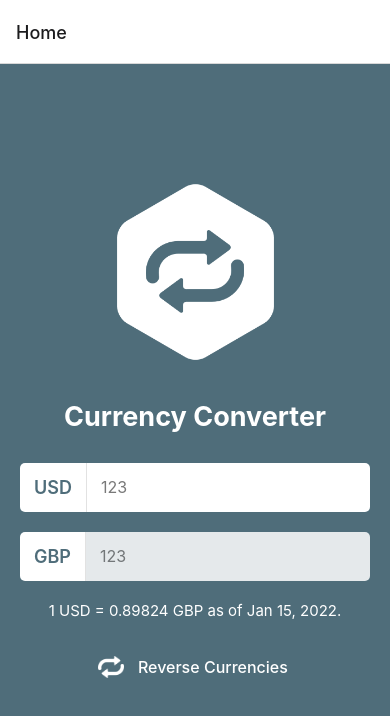
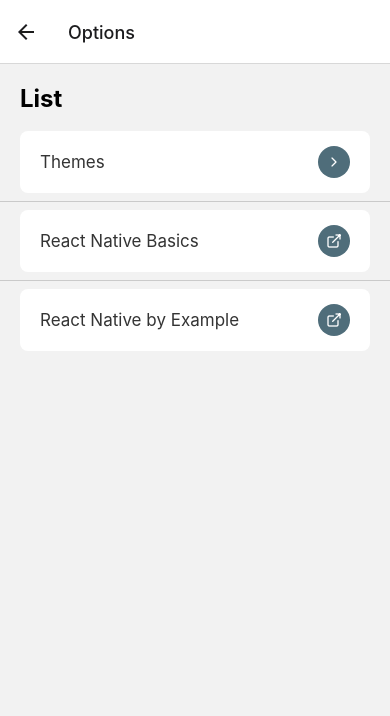
Before and after one commit to AhmadNasrHosna/rn-app-currency-converter, a React Native app: screen /Options in a window 390 px wide. Shown: the top 716 px of the page. Built offline with nearby package versions, Linux system fonts and the light colour scheme.

Commit message:
Add Option screens and install  react-native-vector-icons library.

```diff
--- a/App.js
+++ b/App.js
@@ -1,6 +1,5 @@
 import React from 'react';
 
-import {Home} from './src/screens';
 import Navigation from './src/navigation';
 
 const App = () => {
--- a/package.json
+++ b/package.json
@@ -19,7 +19,8 @@
     "react-native-gesture-handler": "^2.1.1",
     "react-native-reanimated": "^2.3.1",
     "react-native-safe-area-context": "^3.3.2",
-    "react-native-screens": "^3.10.1"
+    "react-native-screens": "^3.10.1",
+    "react-native-vector-icons": "^9.0.0"
   },
   "devDependencies": {
     "@babel/core": "^7.12.9",
--- a/src/navigation/index.js
+++ b/src/navigation/index.js
@@ -3,13 +3,14 @@
 import {createStackNavigator} from '@react-navigation/stack';
 
 // Screens
-import {Home} from '../screens';
+import {Home, Options} from '../screens';
 
 const MainStack = createStackNavigator();
 
 const MainStackScreen = () => (
   <MainStack.Navigator>
     <MainStack.Screen name="Home" component={Home} />
+    <MainStack.Screen name="Options" component={Options} />
   </MainStack.Navigator>
 );
 
--- a/src/screens/Home/Home.js
+++ b/src/screens/Home/Home.js
@@ -1,4 +1,4 @@
-import React, {useEffect, useRef, useState} from 'react';
+import React, { useEffect, useRef, useState} from 'react';
 import {View, StatusBar, Image, Text, ScrollView} from 'react-native';
 import {colors} from '../../theme';
 import {Button, ConversionInput, KeyboardSpacer} from '../../components';
--- /dev/null
+++ b/src/screens/Options.js
@@ -0,0 +1,92 @@
+import React from 'react';
+import {
+  Text,
+  View,
+  TouchableOpacity,
+  StyleSheet,
+  ScrollView,
+} from 'react-native';
+import FeatherIcon from 'react-native-vector-icons/Feather';
+import {RowSeparator} from '../components';
+import {colors} from '../theme';
+import {openURL} from '../utils';
+
+const OptionListItem = ({text, iconRight, onPress}) => {
+  return (
+    <TouchableOpacity style={styles.optionListItem} onPress={onPress}>
+      <Text style={styles.optionListItemText}>{text}</Text>
+      <View style={styles.rightIconWrapper}>{iconRight}</View>
+    </TouchableOpacity>
+  );
+};
+
+const Options = () => {
+  return (
+    <View style={styles.optionsListWrapper}>
+      <Text style={styles.optionListHeading}>List</Text>
+      <ScrollView>
+        <OptionListItem
+          text="Themes"
+          iconRight={
+            <FeatherIcon name="chevron-right" size={16} color="#fff" />
+          }
+          onPress={() => openURL('https://learn.reactnativeschool.com')}
+        />
+        <RowSeparator />
+        <OptionListItem
+          text="React Native Basics"
+          iconRight={
+            <FeatherIcon name="external-link" size={16} color="#fff" />
+          }
+          onPress={() => openURL('xhttps://lesarn.reactnativeschool.com')}
+        />
+        <RowSeparator />
+        <OptionListItem
+          text="React Native by Example"
+          iconRight={
+            <FeatherIcon name="external-link" size={16} color="#fff" />
+          }
+          onPress={() => openURL('https://learn.reactnativeschool.com')}
+        />
+      </ScrollView>
+    </View>
+  );
+};
+
+const styles = StyleSheet.create({
+  optionsListWrapper: {
+    flex: 1,
+    paddingVertical: 20,
+  },
+  optionListHeading: {
+    fontSize: 24,
+    fontWeight: '700',
+    paddingHorizontal: 20,
+    marginBottom: 10,
+  },
+  optionListItem: {
+    borderRadius: 8,
+    backgroundColor: '#fff',
+    flexDirection: 'row',
+    alignItems: 'center',
+    justifyContent: 'space-between',
+    paddingHorizontal: 20,
+    paddingVertical: 15,
+    marginHorizontal: 20,
+    marginVertical: 8,
+  },
+  optionListItemText: {
+    fontSize: 17,
+    color: colors.text.main,
+  },
+  rightIconWrapper: {
+    backgroundColor: colors.primary.main,
+    width: 32,
+    height: 32,
+    borderRadius: 32 / 2,
+    alignItems: 'center',
+    justifyContent: 'center',
+  },
+});
+
+export default Options;
--- a/src/screens/index.js
+++ b/src/screens/index.js
@@ -1,3 +1,4 @@
 import Home from './Home/Home';
+import Options from './Options';
 
-export {Home};
+export {Home, Options};
```
Also changed, not shown: 22 other files (tests, documents, lock files or other folders).
